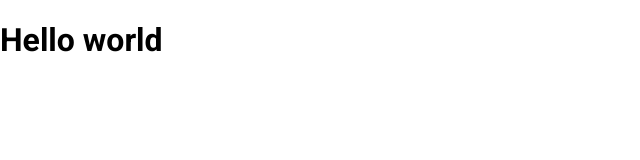
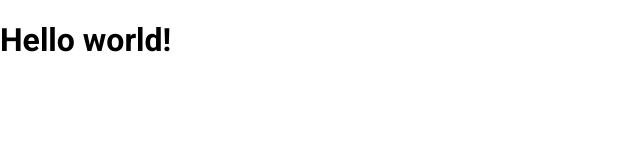
Before and after one commit to regularwave/base_html_project, a plain HTML site: page index.html in a window 1280 px wide. Shown: the full height of the page, 0-640 px from the left. Drawn offline with Linux system fonts and the light colour scheme.

Commit message:
git setup test

```diff
--- a/index.html
+++ b/index.html
@@ -12,6 +12,6 @@
     </head>
 
     <body>
-        <h1>Hello world</h1>
+        <h1>Hello world!</h1>
     </body>
 </html>
```
